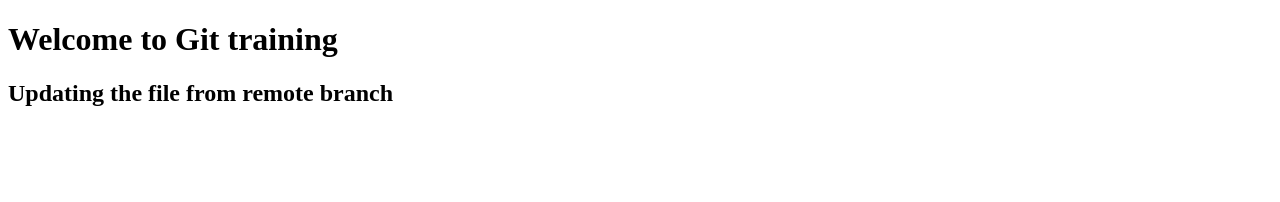
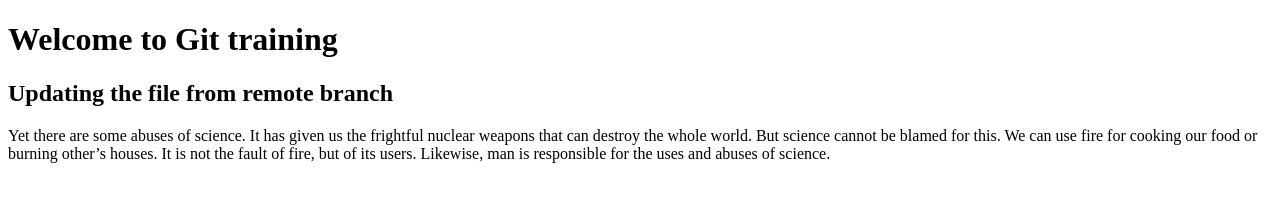
Before and after one commit to munjala-krishna/git_sessions, a plain HTML site: page index.html in a window 1280 px wide. Drawn offline with Linux system fonts and the light colour scheme.

Commit message:
committing the changes to local repo

```diff
--- a/index.html
+++ b/index.html
@@ -9,5 +9,6 @@
 <body>
     <h1>Welcome to Git training</h1>
     <h2>Updating the file from remote branch</h2>
+    <p>Yet there are some abuses of science. It has given us the frightful nuclear weapons that can destroy the whole world. But science cannot be blamed for this. We can use fire for cooking our food or burning other’s houses. It is not the fault of fire, but of its users. Likewise, man is responsible for the uses and abuses of science.</p>
 </body>
 </html>
```
